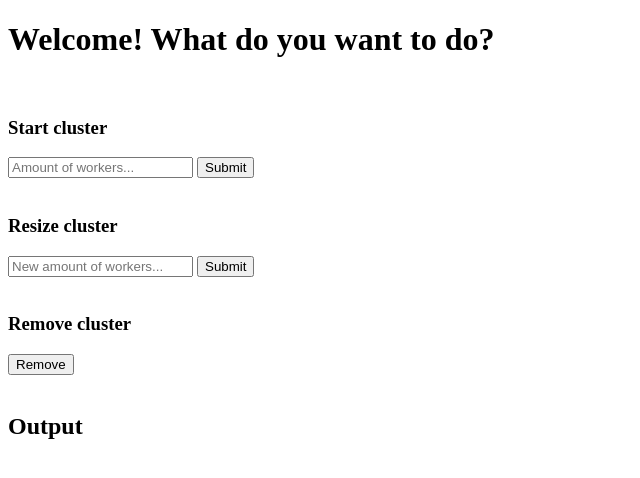
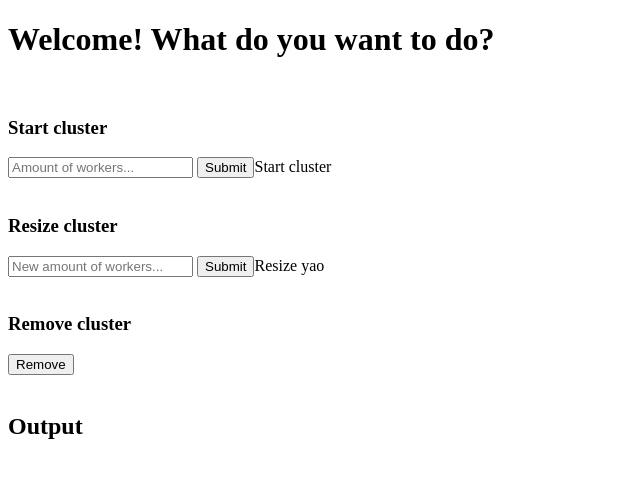
Before and after one commit to axelhellman/cloudproject, a Flask app: page / in a window 1280 px wide. Shown: the top 478 px of the page, without its empty margins (0-640 px from the left). Run offline with Flask 2, Linux system fonts and the light colour scheme.

Commit message:
Button fix

```diff
--- a/src/templates/home.html
+++ b/src/templates/home.html
@@ -15,14 +15,14 @@
     <h3>Start cluster</h3>
         <form action="{{ url_for('create') }}" method="post">
                 <input type"text" name="amount-workers" maxlength="1" placeholder="Amount of workers...">
-                <input type="submit">
+                <input type="submit">Start cluster</input>
         </form>
         <br />
 
     <h3>Resize cluster</h3>
       <form action="{{ url_for('resize') }}" method="post">
               <input type"text" name="-new-amount-workers" maxlength="1" placeholder="New amount of workers...">
-              <input type="submit">
+              <input type="submit">Resize yao</input>
       </form>
         <br />
 
```
